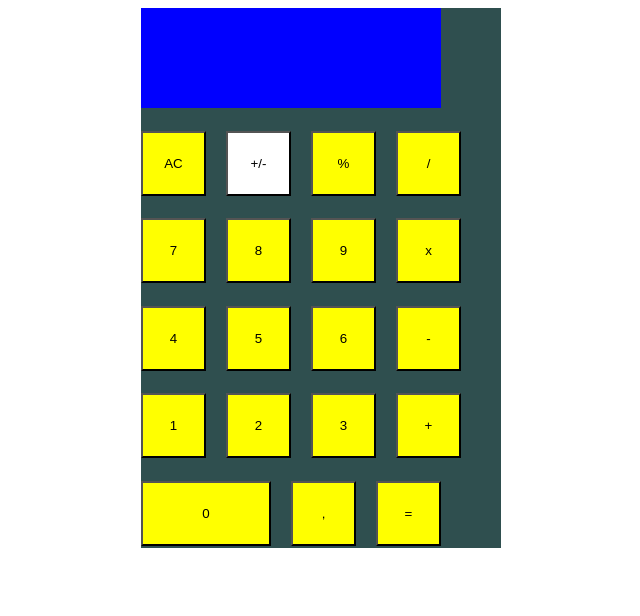
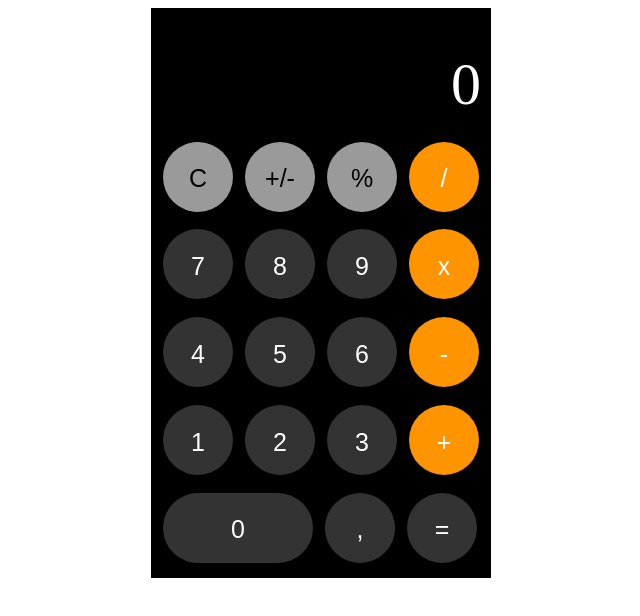
Before and after one commit to VycMajoris/Project-Calculator, a plain HTML site: page index.html in a window 1280 px wide. Both pictures are taken after a click on the button "+/-". Shown: the whole page, without its empty margins (319-959 px from the left). Drawn offline with Linux system fonts and the light colour scheme.

Commit message:
add IOS-style appearance and finish the project.

```diff
--- a/first.js
+++ b/first.js
@@ -1,7 +1,7 @@
 let outmostContainer = document.getElementById('outmostContainer');
 
 // text for buttons
-let buttonText = ["AC", "+/-", "%", "/",
+let buttonText = ["C", "+/-", "%", "/",
                  "7", "8", "9" ,"x", "4",
                 "5", "6", "-", "1","2",
                 "3", "+", "0", ",", "=",];
@@ -17,26 +17,27 @@ for (let i=1; i<=19; i++) {
     let createNumBtn = document.createElement('button');
     let clearButton = document.createElement('button');
     let equalButton = document.createElement('button');
+    let changeSignButton = document.createElement('button');
     // name every button same as its text content
     createBtn.name = buttonText[i-1];
     createBtn.id = 'buttons';
     createBtn.textContent= buttonText[i-1];
-    createBtn.style.width= '65px';
-    createBtn.style.height = '65px';
+    createBtn.style.width= '70px';
+    createBtn.style.height = '70px';
     outmostContainer.appendChild(createBtn);
-    createBtn.style.backgroundColor = 'yellow';
+
     // add event listeners for each button
     if ((operatorsArr.some(value => createBtn.name.includes(value)))) {
         createBtn.addEventListener ('click', displayFunc);
     }
      if (createBtn.textContent === '0') {
-        createBtn.style.width = '130px';
+        createBtn.style.width = '150px';
     }
     if((numButtonsArr.some(value => createBtn.name.includes(value)))) {
         createNumBtn = createBtn;
         createNumBtn.addEventListener('click', numEventFunc);
     }
-    if(createBtn.name === 'AC') {
+    if(createBtn.name === 'C') {
         clearButton = createBtn;
         clearButton.addEventListener('click', clearButtonFunc);
     }
@@ -44,7 +45,17 @@ for (let i=1; i<=19; i++) {
         equalButton = createBtn;
         equalButton.addEventListener('click', equalButtonFunc);
     }
+    if(createBtn.name === '+/-') {
+        changeSignButton = createBtn;
+        changeSignButton.addEventListener('click', changeSign);
+    }
+
 }
+
+let spaceHolderDiv = document.createElement('div');
+spaceHolderDiv.id = 'spaceHolderDiv';
+outmostContainer.appendChild(spaceHolderDiv);
+
 
 let currentNum;
 let num1 = '';
@@ -57,7 +68,6 @@ function add (number1,number2) {
 
     let result = number1 + number2;
     currentNum = Number(result);
-    console.log('result: ' + result);
     screenDiv.textContent = result;
     num1 = currentNum;
     num2= '';
@@ -66,7 +76,6 @@ function add (number1,number2) {
 function subtract (number1,number2) {
     let result = number1 - number2;
     currentNum = Number(result);
-    console.log('result: ' + result);
     screenDiv.textContent = result;
     num1 = currentNum;
     num2= '';
@@ -76,7 +85,6 @@ function multiply (number1,number2) {
     let result = number1 * number2;
     if (number2 === '') multiply (number1,number2);
     currentNum = Number(result);
-    console.log('result: ' + result);
     screenDiv.textContent = result;
     num1 = currentNum;
     num2= '';
@@ -85,7 +93,6 @@ function multiply (number1,number2) {
 function divide (number1,number2) {
     let result = number1 / number2;
     currentNum = Number(result);
-    console.log('result: ' + result);
     screenDiv.textContent = result;
     num1 = currentNum;
     num2= '';
@@ -94,45 +101,40 @@ function divide (number1,number2) {
 function percent (number1) {
     let result = number1 / 100;
     currentNum = Number(result);
-    console.log('result: ' + result);
     screenDiv.textContent = result;
     num1 = currentNum;
     num2= '';
+
     return result;
 }
- function changeSign (number1) {
-    let result = number1 * -1;
-    currentNum = -1 * Number(result);
-    console.log('result: ' + result);
-    screenDiv.textContent = result;
-    num1 = currentNum;
-    num2= '';
-    return result;
+ function changeSign () {
+    //if (num1 === '') screenDiv.textContent = '';
+    /* if (num1>0) screenDiv.textContent = -num1;
+    else if (num1<0) screenDiv.textContent = num1;
+    else screenDiv.textContent = screenDiv.textContent; */
+    num1 = -num1;
+    console.log(num1);
+    screenDiv.textContent = num1;
+
+
 }
 
-
-// deciding which function to use depending on the operator type
-function operate (operator, num1, num2) {
-    if(operator === '+') add(num1,num2)
-    if(operator === '-') subtract(num1,num2)
-    if(operator === 'x') multiply(num1,num2)
-    if(operator === '/') divide(num1,num2)
-
-}
 
 // select screenDiv
 let screenDiv = document.getElementById('screenDiv');
 
  function displayFunc (e) {
 
-    e.target.style.backgroundColor = 'white';
+
+    //e.target.style.backgroundColor = 'white';
     if (currentOperator === '+') add(num1, num2);
     if (currentOperator === '-') subtract(num1, num2);
     if (currentOperator === 'x') multiply(num1, num2);
     if (currentOperator === '/') divide(num1, num2);
     if (currentOperator === '%') percent(num1);
-    if (currentOperator === '+/-') changeSign(num1);
-    if (currentOperator === 'AC') changeSign(num1);
+    if (currentOperator === '+/-') changeSign();
+    if (currentOperator === 'C') clearButtonFunc();
+
     currentOperator = e.target.name;
 }
 
@@ -148,10 +150,8 @@ function numEventFunc (e) {
     }
 }
 function clearButtonFunc () {
-    num1 = '';
-    num2 = '';
-    currentOperator = '';
-    screenDiv.textContent = '';
+
+    location.reload();
 }
 
 function equalButtonFunc () {
@@ -159,4 +159,14 @@ function equalButtonFunc () {
 }
 
 
-// TODO: Pressing an operator twice makes result 0.
+
+
+function applyStyles() {
+    // styles go here
+    var buttons = document.querySelectorAll("#buttons > *:nth-child(-n+3)");
+    buttons.forEach(function(button) {
+      button.style.width = "50px";
+      button.style.height = "50px";
+      button.style.borderRadius = "25px";
+    });
+  }
--- a/style.css
+++ b/style.css
@@ -7,12 +7,16 @@ body {
     display: flex;
     flex-wrap: wrap;
     box-sizing: border-box;
-    min-width: 360px;
-    min-height: 540px;
-    width: 360px;
-    height: 540px;
-    background-color: darkslategray;
-    gap: 20px;
+    justify-content: center;
+    align-items: flex-end;
+    min-width: 320px;
+    min-height: 520px;
+    width: 340px;
+    height: 570px;
+    background-color: black;
+    gap: 12px;
+    padding-bottom: 0;
+    padding-bottom: 10px;
 }
 
 #buttons:hover {
@@ -21,9 +25,67 @@ body {
 
 #screenDiv {
     color: white;
-    background-color: blue;
-    width: 300px;
+    background-color: black;
+    width: 340px;
     height: 100px;
     display: flex;
     justify-content: flex-end;
+    margin: 10px;
+
 }
+
+#buttons {
+    background-color: rgb(51,51,51);
+    border-radius : 35px;
+    font-size: 25px;
+    color: white;
+    padding-top: 5px;
+    margin-bottom: 5px;
+    border-style: none;
+}
+
+button:hover {
+    background-color: blue;
+}
+
+#outmostContainer > :nth-child(n+2):nth-child(-n+4) {
+    background-color: rgb(154,154,154);
+    color: black;
+}
+
+#outmostContainer > :nth-child(n+2):nth-child(-n+4):active {
+    background-color: rgb(217, 8, 8);
+    color: black;
+}
+
+
+#outmostContainer > :nth-child(4n+1) {
+    background-color: rgb(254,149,0);
+}
+
+#outmostContainer > :nth-child(4n+1):active {
+    background-color: rgb(217, 8, 8);
+}
+
+#outmostContainer > :nth-child(1) {
+    background-color: black;
+    display: flex;
+    justify-content: flex-end;
+    align-items: flex-end;
+    font-weight:lighter;
+}
+
+#outmostContainer > :nth-child(1) {
+    background-color: black;
+    font-size: 60px;
+    font-weight: 100;
+}
+
+#outmostContainer > :nth-last-child(4) {
+    margin-left: 10px;
+}
+
+#outmostContainer > :nth-last-child(1) {
+    background-color: black;
+    height: 20px;
+}
```
